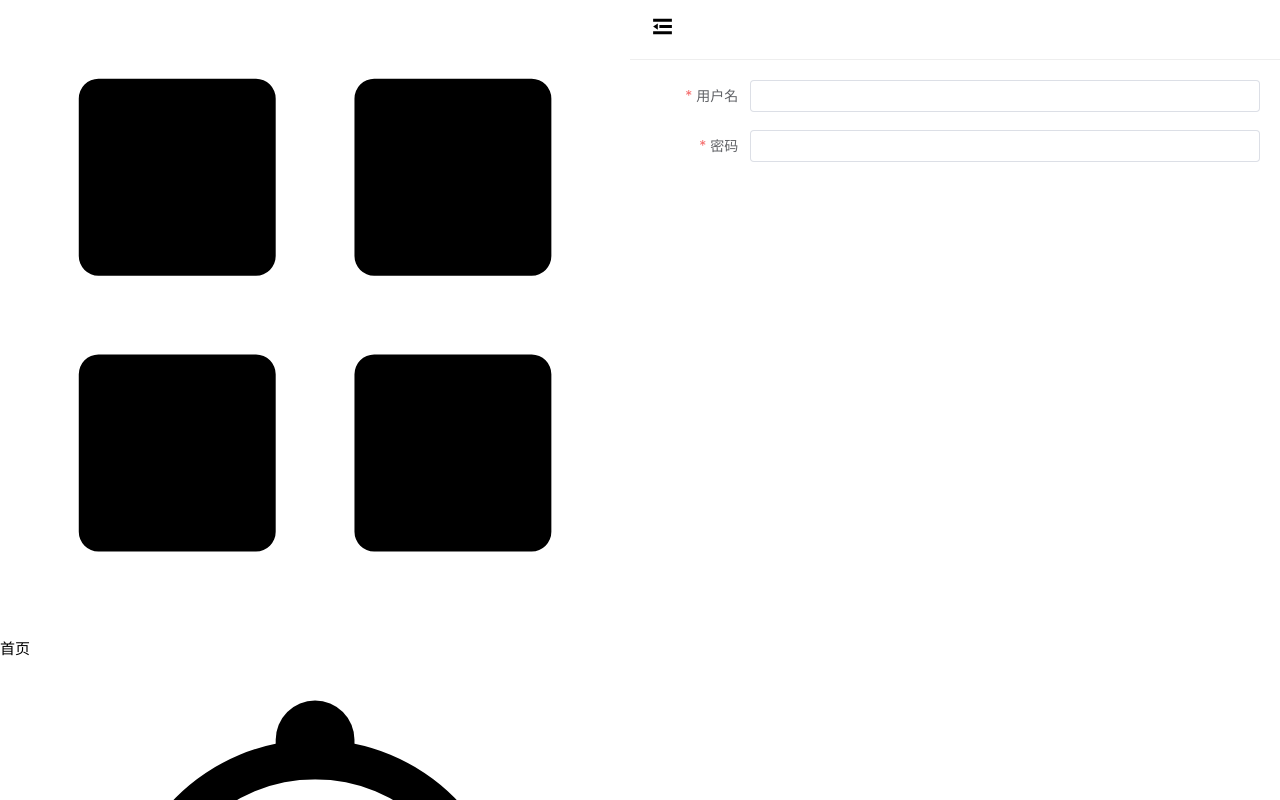
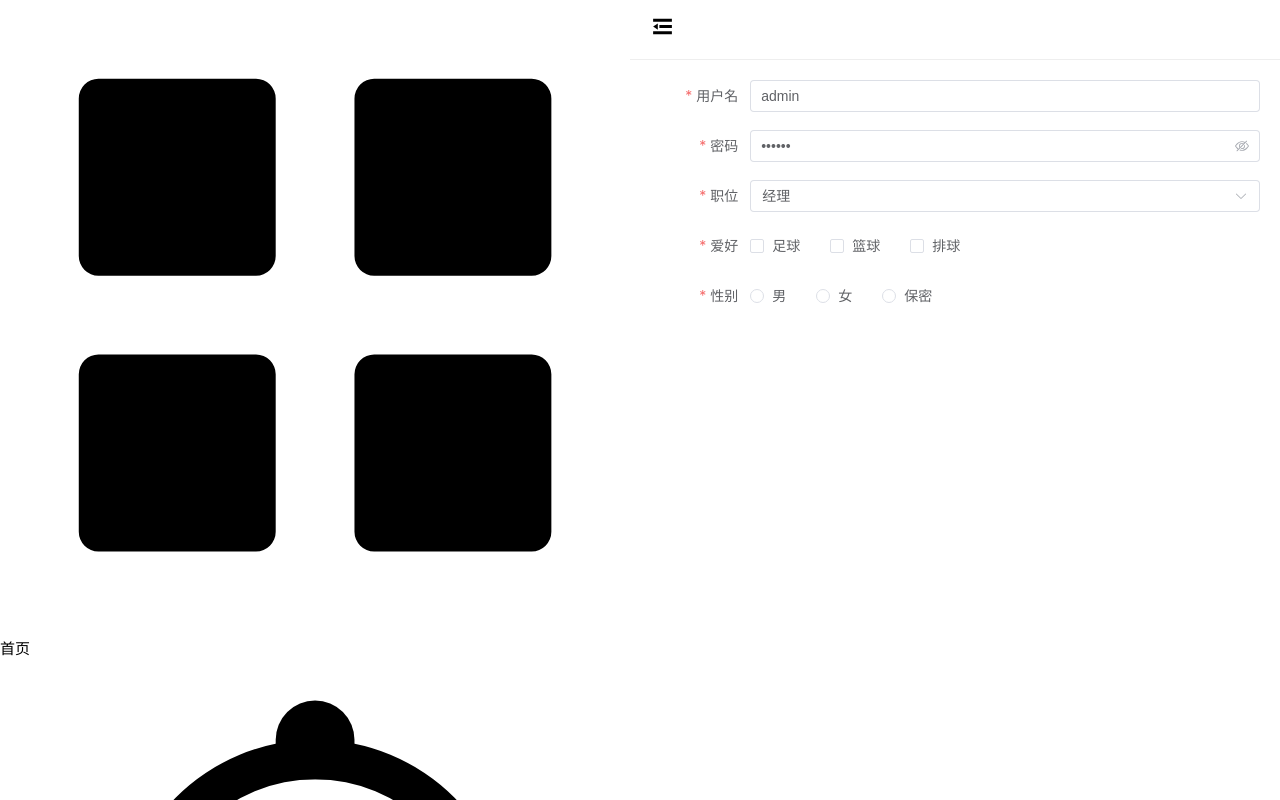
Before and after one commit to Kento97/packaging-vue3-components, a Vue app: page /form in a window 1280 px wide. Built offline with nearby package versions, Linux system fonts and the light colour scheme.

Commit message:
配置添加子元素组件,但存在一个无法设置默认值的bug

```diff
--- a/src/components/form/src/index.vue
+++ b/src/components/form/src/index.vue
@@ -1,19 +1,44 @@
 <template>
-  <el-form :model="model" :rules="rules" v-bind="$attrs" :validate-on-rule-change="false">
-    <el-form-item v-for="(item,index) in options" :key="index" :label="item.label" :prop="item.prop">
+  <el-form v-if="model" :model="model" :rules="rules" :validate-on-rule-change="false" v-bind="$attrs">
+    <template v-for="(item,index) in options">
+      <el-form-item
+          v-if="!item.children || item.children.length===0"
+          :key="index"
+          :label="item.label"
+          :prop="item.prop">
         <component
             :is="`el-${item.type}`"
+            v-model="model[item.prop]"
             v-bind="item.attrs"
-          v-model="model[item.prop]"
         ></component>
       </el-form-item>
+      <el-form-item
+          v-if="item.children && item.children.length!==0"
+          :key="index"
+          :label="item.label"
+          :prop="item.prop">
+        <component
+            :is="`el-${item.type}`"
+            v-model="model[item.prop]"
+            v-bind="item.attrs"
+        >
+          <component
+              :is="`el-${child.type}`"
+              v-for="(child,indey) in item.children"
+              :key="indey"
+              :label="child.label"
+              :value="child.value"
+          />
+        </component>
+      </el-form-item>
+    </template>
   </el-form>
 </template>
 
 <script lang='ts' setup>
 
 import type {FormOptions} from "@/components/form/src/types/types";
-import {ref} from "vue";
+import {ref, watch} from "vue";
 import cloneDeep from "lodash/cloneDeep";
 import type {RuleItem} from "@/components/form/src/types/rule";
 
@@ -24,8 +49,13 @@
 
 const {options} = defineProps<IProps>();
 
-const model = ref<Record<string, string>>();
+const model = ref<Record<string, any>>();
 const rules = ref<Record<string, RuleItem[]>>();
+const gender = ref<string>("男");
+initForm();
+
+function initForm() {
+  if (options && options.length) {
     const m: Record<string, string> = {};
     const r: Record<string, RuleItem[]> = {};
     options.forEach((item: FormOptions) => {
@@ -34,7 +64,13 @@
     });
     model.value = cloneDeep(m);
     rules.value = cloneDeep(r);
+  }
+}
 
+//监听父组件传递进来的 options
+watch(() => options, (val) => {
+  initForm();
+}, {deep: true});
 </script>
 
 <style scoped>
--- a/src/views/form/index.vue
+++ b/src/views/form/index.vue
@@ -12,7 +12,7 @@
 const options: FormOptions[] = [
   {
     type: 'input',
-    value: '',
+    value: 'admin',
     label: '用户名',
     prop: 'username',
     rules: [
@@ -34,7 +34,7 @@
   },
   {
     type: 'input',
-    value: '',
+    value: '123123',
     label: '密码',
     prop: 'password',
     rules: [
@@ -54,7 +54,103 @@
       showPassword: true,
       clearable: true
     }
-  }
+  },
+  {
+    type: 'select',
+    value: '1',
+    placeholder: "请选择职位",
+    prop: "role",
+    label: '职位',
+    attrs: {
+      style: {
+        width: '100%',
+      }
+    },
+    rules: [
+      {
+        required: true,
+        message: '职位不能为空',
+        trigger: 'blur'
+      }
+    ],
+    children: [
+      {
+        type: 'option',
+        label: '经理',
+        value: '1'
+      },
+      {
+        type: 'option',
+        label: '主管',
+        value: '2'
+      },
+      {
+        type: 'option',
+        label: '员工',
+        value: '3'
+      },
+    ]
+  },
+  {
+    type: 'checkbox-group',
+    value: [],
+    prop: 'like',
+    label: '爱好',
+    rules: [
+      {
+        required: true,
+        message: '爱好不能为空',
+        trigger: 'blur'
+      }
+    ],
+    children: [
+      {
+        type: 'checkbox',
+        label: '足球',
+        value: '1'
+      },
+      {
+        type: 'checkbox',
+        label: '篮球',
+        value: '2'
+      },
+      {
+        type: 'checkbox',
+        label: '排球',
+        value: '3'
+      }
+    ]
+  },
+  {
+    type: 'radio-group',
+    value: '',
+    prop: 'gender',
+    label: '性别',
+    rules: [
+      {
+        required: true,
+        message: '性别不能为空',
+        trigger: 'blur'
+      }
+    ],
+    children: [
+      {
+        type: 'radio',
+        label: '男',
+        value: 'male'
+      },
+      {
+        type: 'radio',
+        label: '女',
+        value: 'female'
+      },
+      {
+        type: 'radio',
+        label: '保密',
+        value: 'not'
+      }
+    ]
+  },
 ];
 </script>
 
```
Also changed, not shown: src/components/form/src/types/types.ts (+7 -2 lines). Lines whose indentation alone changed are shown as unchanged.
